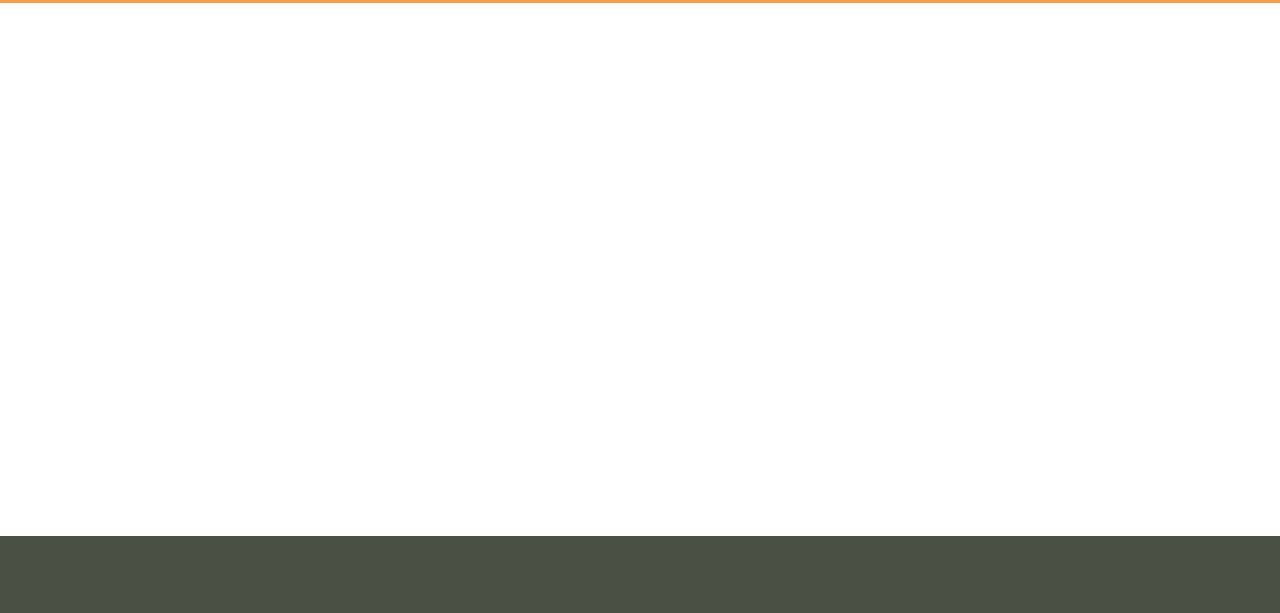
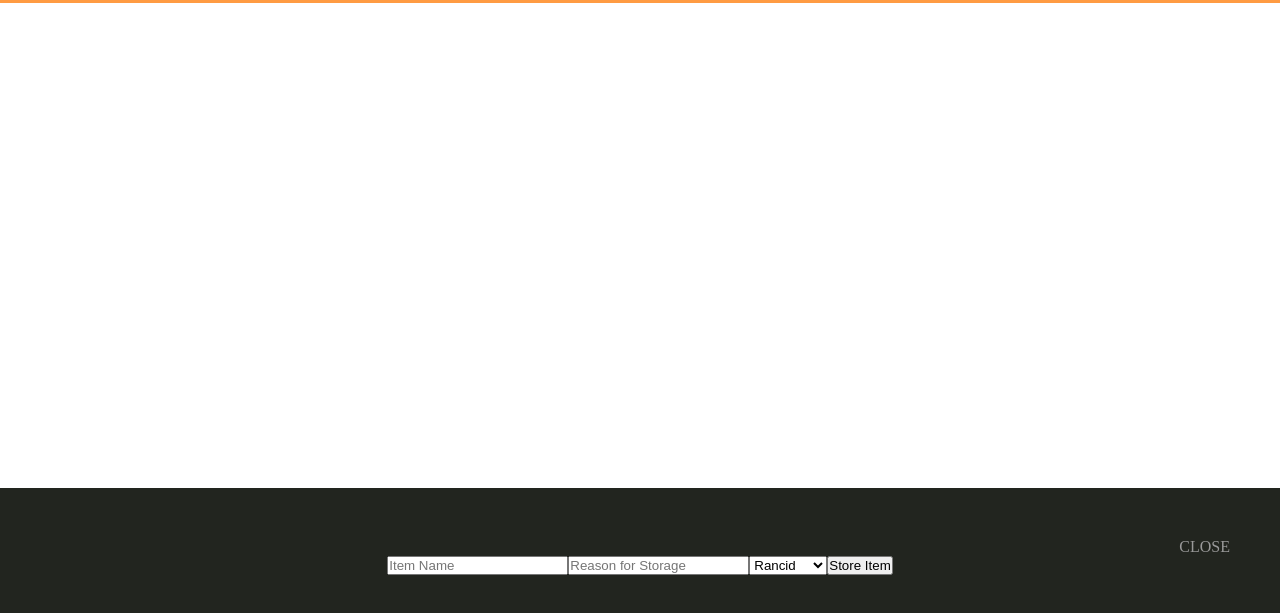
Before and after one commit to julieahawkins/garage-bin, a website: page public/index.html in a window 1280 px wide. Shown: the part 175-788 px from the top of the page. Drawn offline with Linux system fonts and the light colour scheme; no server answers.

Commit message:
creates add item form and close form

```diff
--- a/public/index.html
+++ b/public/index.html
@@ -15,6 +15,19 @@
       <section class="garages">
         <!-- garages append here -->
       </section>
+      <div class="item-form none">
+        <div class="close">CLOSE</div>
+        <form>
+          <input type="text" placeholder="Item Name">
+          <input type="text" placeholder="Reason for Storage">
+          <select name="" id="" class="cleanliness">
+            <option value="Rancid">Rancid</option>
+            <option value="Dusty">Dusty</option>
+            <option value="Sparkling">Sparkling</option>
+          </select>
+          <button class="add-item-btn">Store Item</button>
+        </form>
+      </div>
     </main>
     <footer>
       <!-- footer -->
--- a/public/scripts/script.js
+++ b/public/scripts/script.js
@@ -99,5 +99,14 @@ function openDoor() {
   setTimeout(() => ($(this).toggleClass('open')), 600);
 };
 
+function addItem() {
+  const garage = $(this).closest('.garage').attr('id');
+  const garageID = garage[garage.length - 1];
+  console.log(garageID)
+
+  $('.item-form').removeClass('none');
+}
+
 $(document).ready(fetchData());
 $('.garages').on('click', '.garage-door', openDoor);
+$('.garages').on('click', '.add-item', addItem);
--- a/public/styles/style.scss
+++ b/public/styles/style.scss
@@ -27,6 +27,31 @@ header {
 }
 
 main {
+  .item-form {
+    position: absolute;
+    background: #22251F;
+    z-index: 30;
+    padding: 50px;
+    bottom: 0;
+    width: 100%;
+    display: flex;
+    justify-content: center;
+    align-items: center;
+    flex-direction: column;
+    .close {
+      align-self: flex-end;
+      color: #999;
+      cursor: pointer;
+      &:hover {
+        color: #fff;
+      }
+    }
+    form {
+      display: flex;
+      justify-content: center;
+      align-items: center;
+    }
+  }
   .garages {
     height: 100%;
     display: flex;
@@ -111,3 +136,7 @@ main {
 footer {
   background: #4A5043;
 }
+
+.none {
+  display: none;
+}
```
Also changed, not shown: public/styles/style.css.
